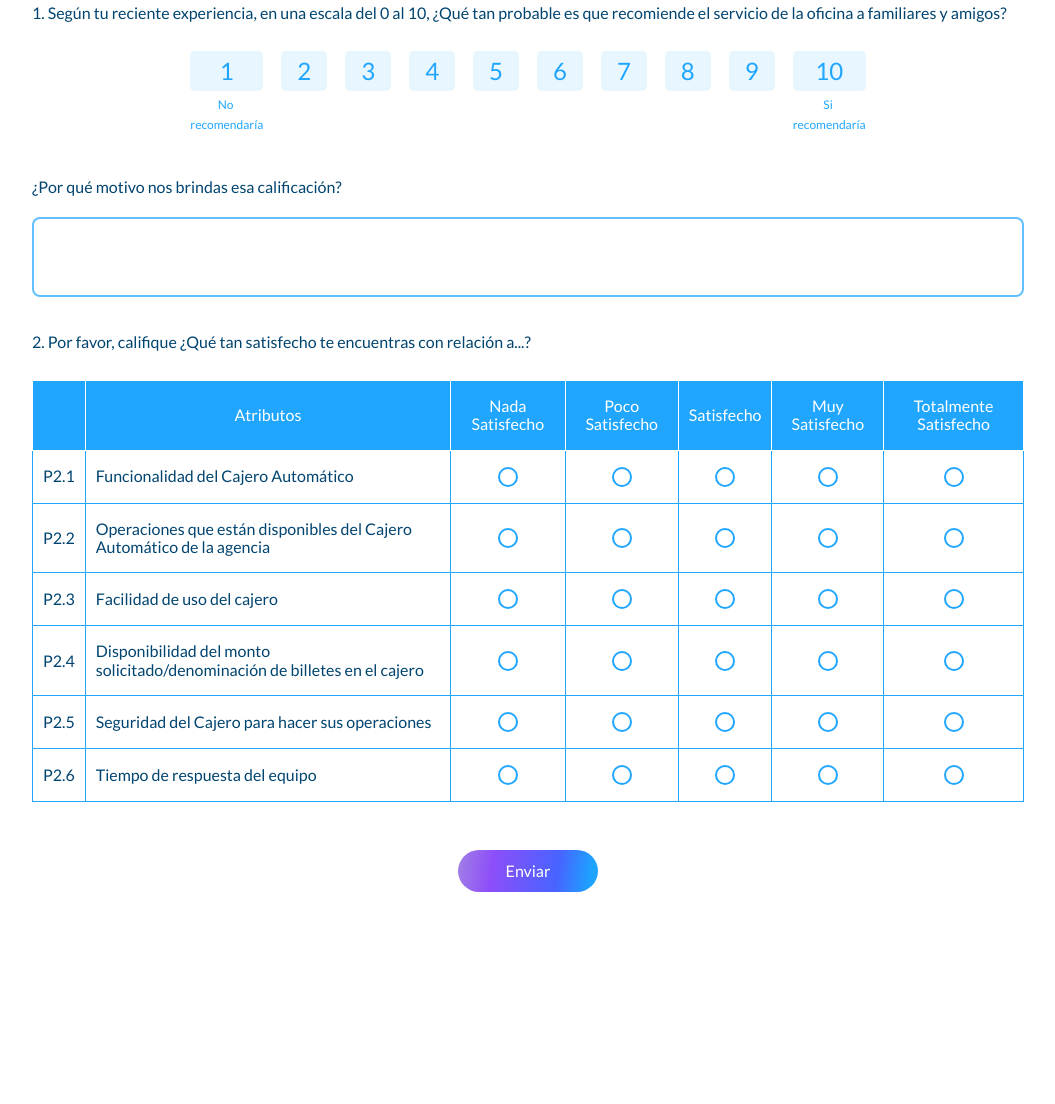
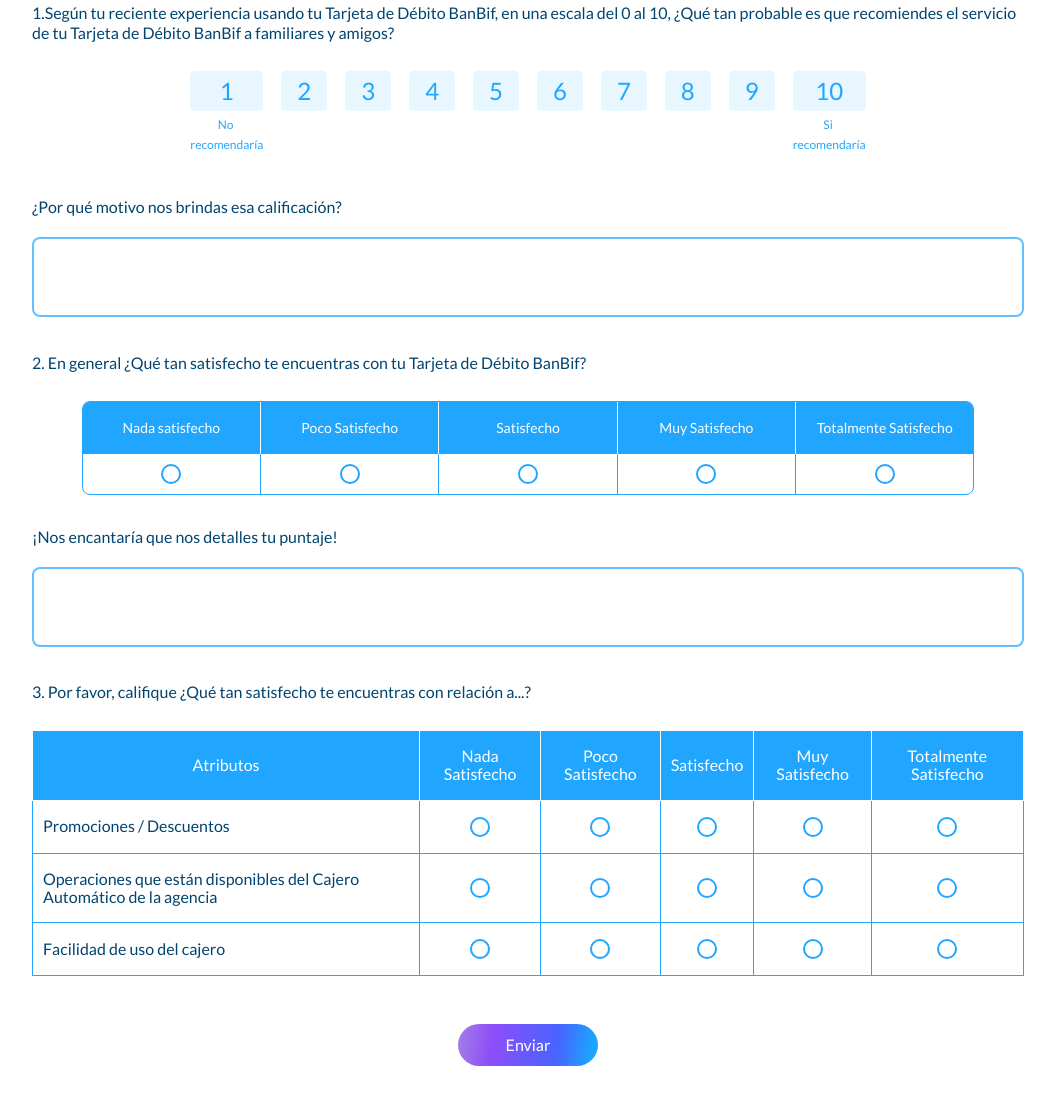
Before and after one commit to M4rckR/nps-banbif, a plain HTML site: page debito/index.html in a window 1280 px wide. Shown: the part 236-1340 px from the top of the page, without its empty margins (112-1167 px from the left). Before the commit the page ends 1168 px from the top, so only its background shows below. Drawn offline with Linux system fonts and the light colour scheme.

Commit message:
Actiualizacion de errores

```diff
--- a/BPI/styles.css
+++ b/BPI/styles.css
@@ -619,10 +619,6 @@
 }
 
 .encuesta__pregunta--second {
-  padding-left: 16px;
-}
-
-.encuesta__pregunta--second {
   padding-bottom: 20px;
 }
 
--- a/debito/index.html
+++ b/debito/index.html
@@ -11,14 +11,14 @@
 
     <header class="encuesta__header">
         <img width="93" src="../assets/img/logo.png" alt="">
-        <h1 class="encuesta__title">Califica tu experiencia en Ventanilla</h1>
+        <h1 class="encuesta__title">Califica tu experiencia con tu Tarjeta de Débito BanBif</h1>
     </header>
 
     <main class="encuesta__main">
         <div class="encuesta__item encuesta__box--list">
             <div>
                 <div class="encuesta__indicador">
-                    <p class="encuesta__pregunta encuesta__pregunta--more">1.   Según tu reciente experiencia, en una escala del 0 al 10, ¿Qué tan probable es que recomiende el servicio de la oficina a familiares y amigos?</p>
+                    <p class="encuesta__pregunta encuesta__pregunta--more">1.Según tu reciente experiencia usando tu Tarjeta de Débito BanBif, en una escala del 0 al 10, ¿Qué tan probable es que recomiendes el servicio de tu Tarjeta de Débito BanBif a familiares y amigos?    </p>
                 </div>
 
                 <div class="encuesta__box">
@@ -48,12 +48,10 @@
                 <p class="encuesta__pregunta encuesta__pregunta--second">¿Por qué motivo nos brindas esa calificación?</p>
                 <textarea class="encuesta__textarea" name="" id=""></textarea>
             </div>
-        </div>
 
-        <div class="encuesta__box--list--mobile">
+            <div class="encuesta__box--list--mobile-opc">
                 <div class="encuesta__indicador">
-
-                <p class="encuesta__pregunta encuesta__pregunta--more">2. En general ¿Qué tan satisfecho te encuentras con la oficina que te atendió?</p>
+                    <p class="encuesta__pregunta encuesta__pregunta--more">2. En general ¿Qué tan satisfecho te encuentras con tu Tarjeta de Débito BanBif?</p>
                 </div>
 
                 <div class="encuesta__bancaInternetRadio">
@@ -102,7 +100,7 @@
                         </div>
                     </div>
                 </div>
-            <div class="encuesta__aprox">
+                <div class="encuesta__aprox encuesta__aprox-opc">
                     <p>Nada <br>
                         satisfecho</p>
                     <p>Totalmente <br>
@@ -110,19 +108,31 @@
                 </div>
             </div>
 
+            <div>
+                <p class="encuesta__pregunta encuesta__pregunta--second">¡Nos encantaría que nos detalles tu puntaje!</p>
+                <textarea class="encuesta__textarea" name="" id=""></textarea>
+            </div>
+        </div>
+
+
+
+
+
+
+
+
 
 
         <div class="encuesta__box--list encuesta__box--list--table">
             <div>
                 <div class="encuesta__indicador">
-                    <p class="encuesta__pregunta encuesta__pregunta--more">2. Por favor, califique ¿Qué tan satisfecho te encuentras con relación a...?</p>
+                    <p class="encuesta__pregunta encuesta__pregunta--more">3. Por favor, califique ¿Qué tan satisfecho te encuentras con relación a...?</p>
                 </div>
 
                 <div class="encuestaTabla__grid">
                     <table class="encuesta__tabla" >
                         <thead>
                             <tr>
-                                <th></th>
                                 <th>Atributos</th>
                                 <th>Nada Satisfecho</th>
                                 <th>Poco Satisfecho</th>
@@ -134,10 +144,7 @@
                         <tbody>
                             <tr>
                                 <td>
-                                    <p>P2.1</p>
-                                </td>
-                                <td>
-                                    <p>Funcionalidad del Cajero Automático</p>
+                                    <p>Promociones / Descuentos</p>
                                 </td>
                                 <td><input class="input-ratio-desktop-100" type="radio" name="row1"></td>
                                 <td><input class="input-ratio-desktop-100" type="radio" name="row1"></td>
@@ -146,9 +153,7 @@
                                 <td><input class="input-ratio-desktop-100" type="radio" name="row1"></td>
                             </tr>
                             <tr>
-                                <td>
-                                   <p>P2.2</p>
-                                </td>
+
                                 <td>
                                     <p>Operaciones que están disponibles del Cajero Automático de la agencia</p>
                                 </td>
@@ -159,9 +164,7 @@
                                 <td><input class="input-ratio-desktop-100" type="radio" name="row2"></td>
                             </tr>
                             <tr>
-                                <td>
-                                    <p>P2.3</p>
-                                </td>
+
                                 <td>
                                     <p>Facilidad de uso del cajero</p>
                                 </td>
@@ -171,45 +174,7 @@
                                 <td><input class="input-ratio-desktop-100" type="radio" name="row3"></td>
                                 <td><input class="input-ratio-desktop-100" type="radio" name="row3"></td>
                             </tr>
-                            <tr>
-                                <td>
-                                    <p>P2.4</p>
-                                </td>
-                                <td>
-                                    <p>Disponibilidad del monto solicitado/denominación de billetes en el cajero</p>
-                                </td>
-                                <td><input class="input-ratio-desktop-100" type="radio" name="row3"></td>
-                                <td><input class="input-ratio-desktop-100" type="radio" name="row3"></td>
-                                <td><input class="input-ratio-desktop-100" type="radio" name="row3"></td>
-                                <td><input class="input-ratio-desktop-100" type="radio" name="row3"></td>
-                                <td><input class="input-ratio-desktop-100" type="radio" name="row3"></td>
-                            </tr>
-                            <tr>
-                                <td>
-                                    <p>P2.5</p>
-                                </td>
-                                <td>
-                                    <p>Seguridad del Cajero para hacer sus operaciones</p>
-                                </td>
-                                <td><input class="input-ratio-desktop-100" type="radio" name="row3"></td>
-                                <td><input class="input-ratio-desktop-100" type="radio" name="row3"></td>
-                                <td><input class="input-ratio-desktop-100" type="radio" name="row3"></td>
-                                <td><input class="input-ratio-desktop-100" type="radio" name="row3"></td>
-                                <td><input class="input-ratio-desktop-100" type="radio" name="row3"></td>
-                            </tr>
-                            <tr>
-                                <td>
-                                    <p>P2.6</p>
-                                </td>
-                                <td>
-                                    <p>Tiempo de respuesta del equipo</p>
-                                </td>
-                                <td><input class="input-ratio-desktop-100" type="radio" name="row3"></td>
-                                <td><input class="input-ratio-desktop-100" type="radio" name="row3"></td>
-                                <td><input class="input-ratio-desktop-100" type="radio" name="row3"></td>
-                                <td><input class="input-ratio-desktop-100" type="radio" name="row3"></td>
-                                <td><input class="input-ratio-desktop-100" type="radio" name="row3"></td>
-                            </tr>
+
                         </tbody>
                     </table>
                 </div>
@@ -221,9 +186,9 @@
 
         <div class="encuesta__box--list--mobile">
             <div class="encuesta__indicador">
-                <p class="encuesta__pregunta encuesta__pregunta--more">2. Por favor, califique ¿Qué tan satisfecho te encuentras con relación a...?</p>
+                <p class="encuesta__pregunta encuesta__pregunta--more">3. Por favor, califique ¿Qué tan satisfecho te encuentras con relación a...?</p>
             </div>
-            <p class="encuesta__pregunta">2.1 Funcionalidad del Cajero Automático</p>
+            <p class="encuesta__pregunta">3.1 Promociones / Descuentos</p>
 
             <div class="encuesta__bancaInternetRadio">
                 <div class="bancaInternetRadio__titles">
@@ -275,7 +240,7 @@
         </div>
         <div class="encuesta__box--list--mobile">
             <div class="encuesta__indicador">
-                <p  class="encuesta__pregunta">2.2 Operaciones que están disponibles del Cajero Automático de la agencia</p>
+                <p  class="encuesta__pregunta">3.2 Soporte digital (Funcionalidades App y Banca por Internet)</p>
             </div>
 
             <div class="encuesta__bancaInternetRadio">
@@ -328,7 +293,7 @@
         </div>
         <div class="encuesta__box--list--mobile">
             <div class="encuesta__indicador">
-                <p  class="encuesta__pregunta">2.3 Facilidad de uso del cajero</p>
+                <p  class="encuesta__pregunta">3.3 Diseño de la Tarjeta</p>
             </div>
 
             <div class="encuesta__bancaInternetRadio">
--- a/debito/styles.css
+++ b/debito/styles.css
@@ -1553,3 +1553,18 @@
     display: none;
   }
 }
+
+.encuesta__aprox-opc {
+display: none;
+}
+
+@media (max-width: 768px) {
+  .encuesta__aprox-opc {
+    display: flex;
+    text-align: center;
+    justify-content: space-between;
+    margin-top: 10px;
+    font-size: 14px;
+    color: #20A6FF;
+  }
+}
```
Also changed, not shown: ATM/index.html (+1 -1 lines), 1 other file. Lines whose indentation alone changed are shown as unchanged.
